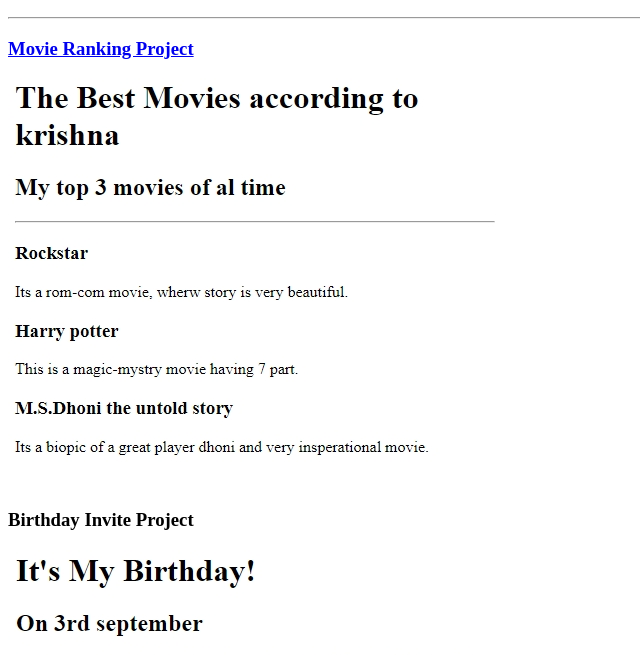
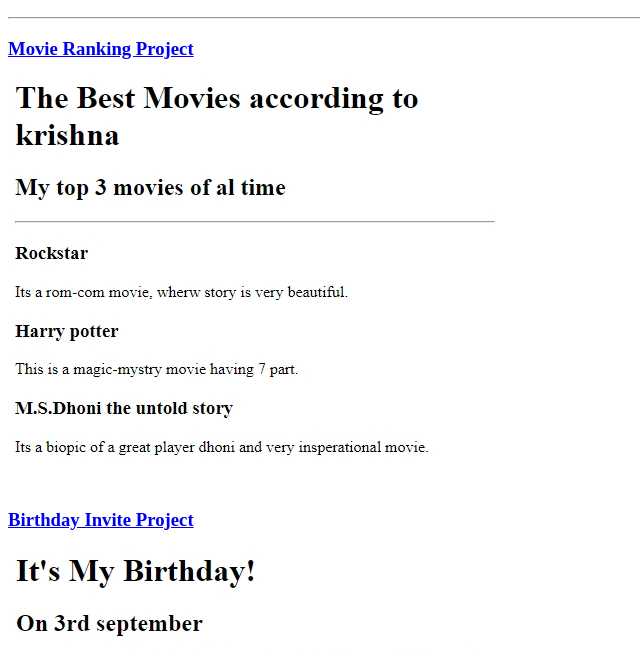
Before and after one commit to krishnakeshri03/portfolio-website, a plain HTML site: page index.html in a window 1280 px wide. Shown: the part 110-765 px from the top of the page, without its empty margins (0-640 px from the left). Drawn offline with Linux system fonts and the light colour scheme.

Commit message:
Update index.html

```diff
--- a/index.html
+++ b/index.html
@@ -25,7 +25,7 @@ https://developer.mozilla.org/en-US/docs/Web/HTML/Element/img#attr-height -->
         <hr>
         <h3><a href="./public/movie-ranking.html">Movie Ranking Project</a></h3>
         <img src="assets/images/movie-ranking.jpeg" />
-        <h3><a href="./public/birthday-invite.html"></a>Birthday Invite Project</h3>
+        <h3><a href="./public/birthday-invite.html">Birthday Invite Project</a></h3>
         <img src="./assets/images/birthday-invite.jpeg" />
         <hr>
         <a href="./public/about.html">About Me</a><br />
```
